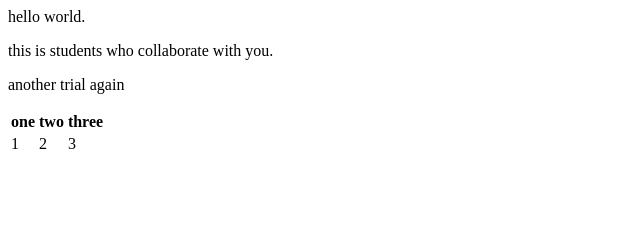
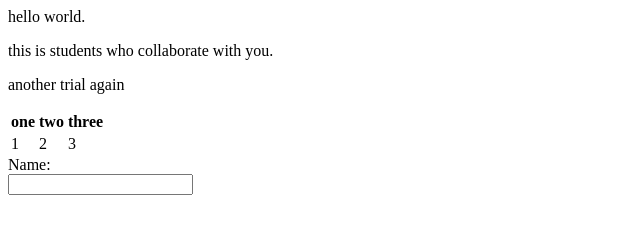
Before and after one commit to KenRandolfMapa/helloLang, a plain HTML site: page index.html in a window 1280 px wide. Shown: the whole page, without its empty margins (0-640 px from the left). Drawn offline with Linux system fonts and the light colour scheme.

Commit message:
added by bjay

```diff
--- a/index.html
+++ b/index.html
@@ -22,5 +22,9 @@
             <td>3</td>
         </tr>
     </table>
+    <form action="" method="post">
+        <label for="name">Name:</label><br>
+        <input type="text" id="name" name="name"><br>
+    </form>
 </body>
 </html>
```
